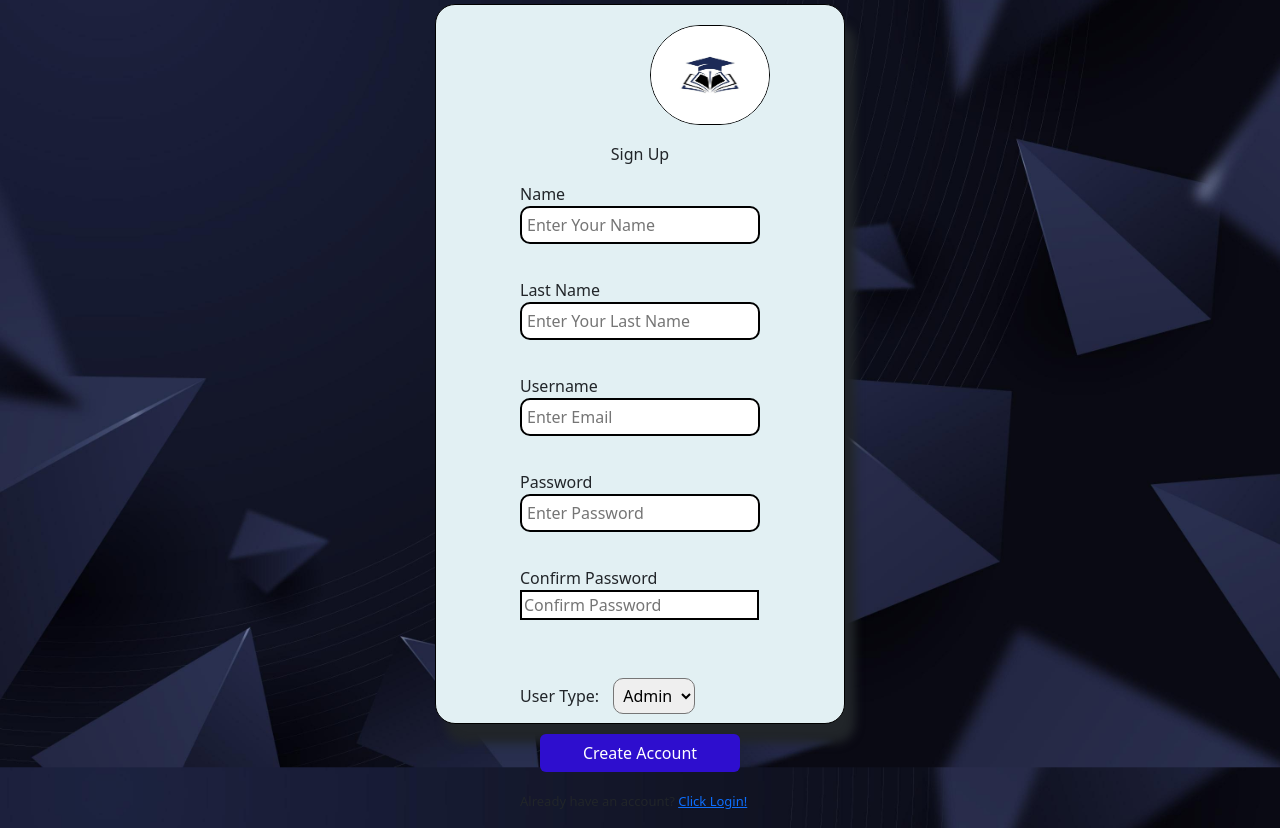
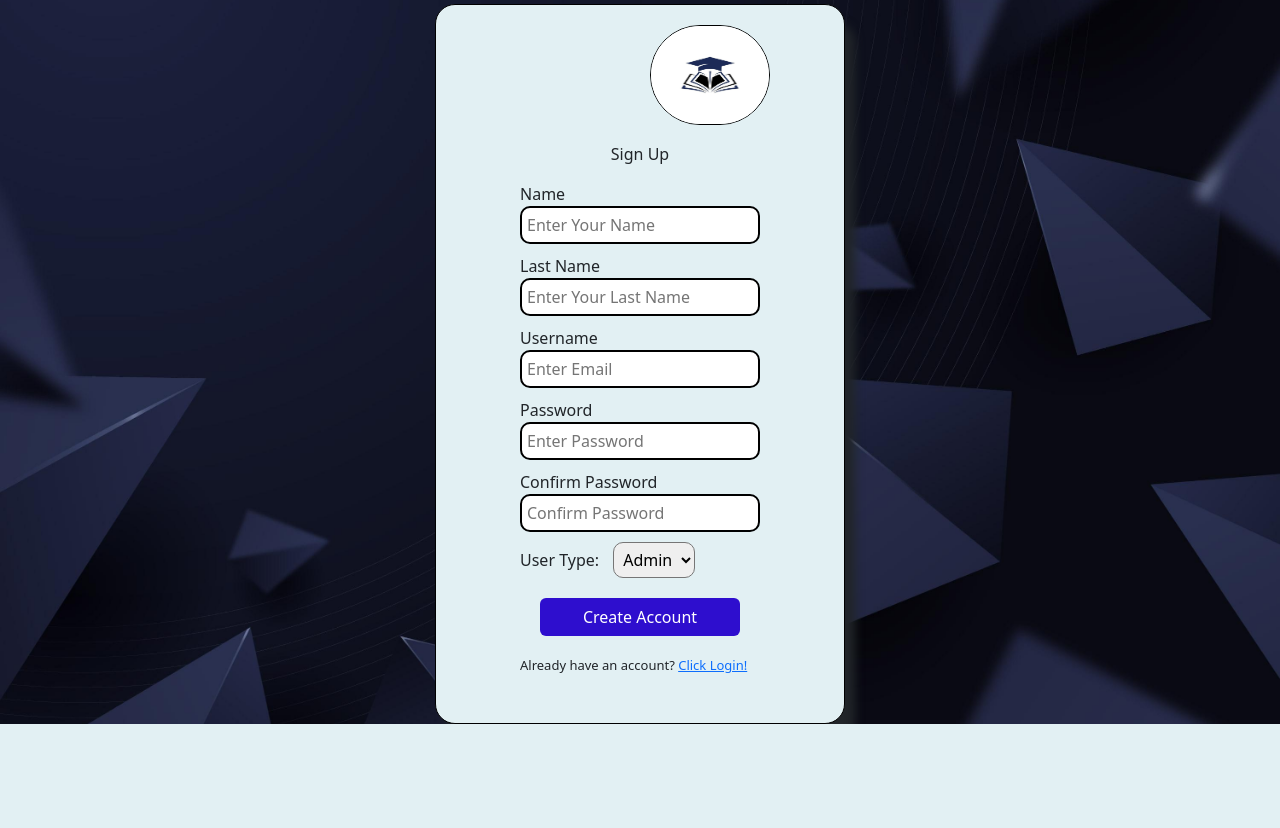
Before and after one commit to ddanji16/SIA101-WEB-SYSTEM, a PHP site: page /Form/signup.php in a window 1280 px wide. Shown: the part 86-914 px from the top of the page. After the commit the page ends 810 px from the top, so only its background shows below. Run offline with PHP 8.4, Linux system fonts and the light colour scheme.

```diff
--- a/Form/signup.php
+++ b/Form/signup.php
@@ -228,7 +228,7 @@ if ($_SERVER['REQUEST_METHOD'] === 'POST' && isset($_POST["btn-create"])) {
             padding: 5px;
             width: 240px;
         }
-         #confirmpasss{
+         #confirmpass{
             border-radius: 10px;
             padding: 5px;
             width: 240px;
@@ -276,7 +276,7 @@ if ($_SERVER['REQUEST_METHOD'] === 'POST' && isset($_POST["btn-create"])) {
    <div class="flex">
 
      <div class="form-container">
-      <img src="/Images/logo.jpg" alt="logo">
+      <img src="../Images/logo.jpg" alt="logo">
         <h6>Sign Up</h6>
         <?php if (!empty($dberror)): ?>
             <div style="margin:10px 20px;padding:10px;border-radius:6px;background:#f8d7da;color:#721c24;border:1px solid #f5c6cb;"> <?= htmlspecialchars($dberror) ?> </div>
@@ -289,31 +289,31 @@ if ($_SERVER['REQUEST_METHOD'] === 'POST' && isset($_POST["btn-create"])) {
 
         <label for="name">Name</label> <br>
         <input class="border border-2 border-black" type="text" name="name" id="name" value="<?=htmlspecialchars($name)?>" placeholder="Enter Your Name">
-         <span class="err"><?=htmlspecialchars($namerror)?></span><br><br>
+         <span class="err"><?=htmlspecialchars($namerror)?></span><br>
 
 
 
          <label for="lastname">Last Name</label> <br>
         <input class="border border-2 border-black" type="text" name="lastname" id="lastname" value="<?=htmlspecialchars($lastname)?>" placeholder="Enter Your Last Name">
-        <span class="err"><?=htmlspecialchars($lastnameerror)?></span>    <br><br>
+        <span class="err"><?=htmlspecialchars($lastnameerror)?></span>    <br>
 
 
 
         <label for="email">Username</label> <br>
         <input class="border border-2 border-black" type="email" name="email" id="email" value="<?=htmlspecialchars($email)?>" placeholder="Enter Email">
-        <span class="err"><?=htmlspecialchars($emailerror)?></span><br><br>
+        <span class="err"><?=htmlspecialchars($emailerror)?></span><br>
 
 
 
         <label for="pass">Password</label> <br>
         <input class="border border-2 border-black" type="password" name="pass" id="pass" placeholder="Enter Password"> <br>
-        <span class="err"><?=htmlspecialchars($passworderror)?></span><br>
+        <span class="err"><?=htmlspecialchars($passworderror)?></span>
 
 
 
         <label for="confirmpass">Confirm Password</label> <br>
-        <input class="border border-2 border-black" type="password" name="confirmpass" id="confirmpass" placeholder="Confirm Password"> <br> <br>
-        <span class="err"><?=htmlspecialchars($passnotmatch)?></span><br>
+        <input class="border border-2 border-black" type="password" name="confirmpass" id="confirmpass" placeholder="Confirm Password"> <br>
+        <span class="err"><?=htmlspecialchars($passnotmatch)?></span>
 
           <label>User Type:
             <select name="usertype" required>
--- a/Home.html
+++ b/Home.php
@@ -1,4 +1,3 @@
-
 
 <!DOCTYPE html>
 <html lang="en">
```
Also changed, not shown: Form/logn.php (+8 -7 lines), Database/dbschool.sql (renamed from dbschool.sql).
